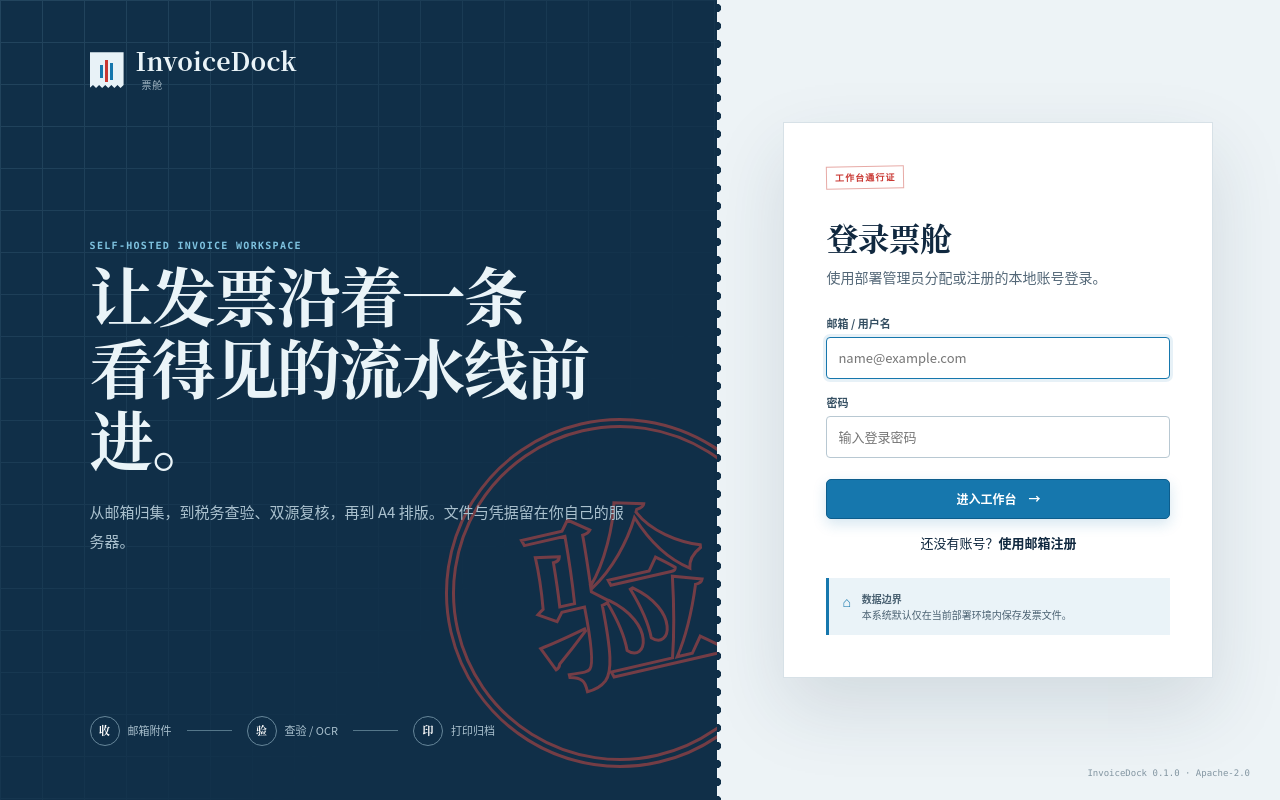
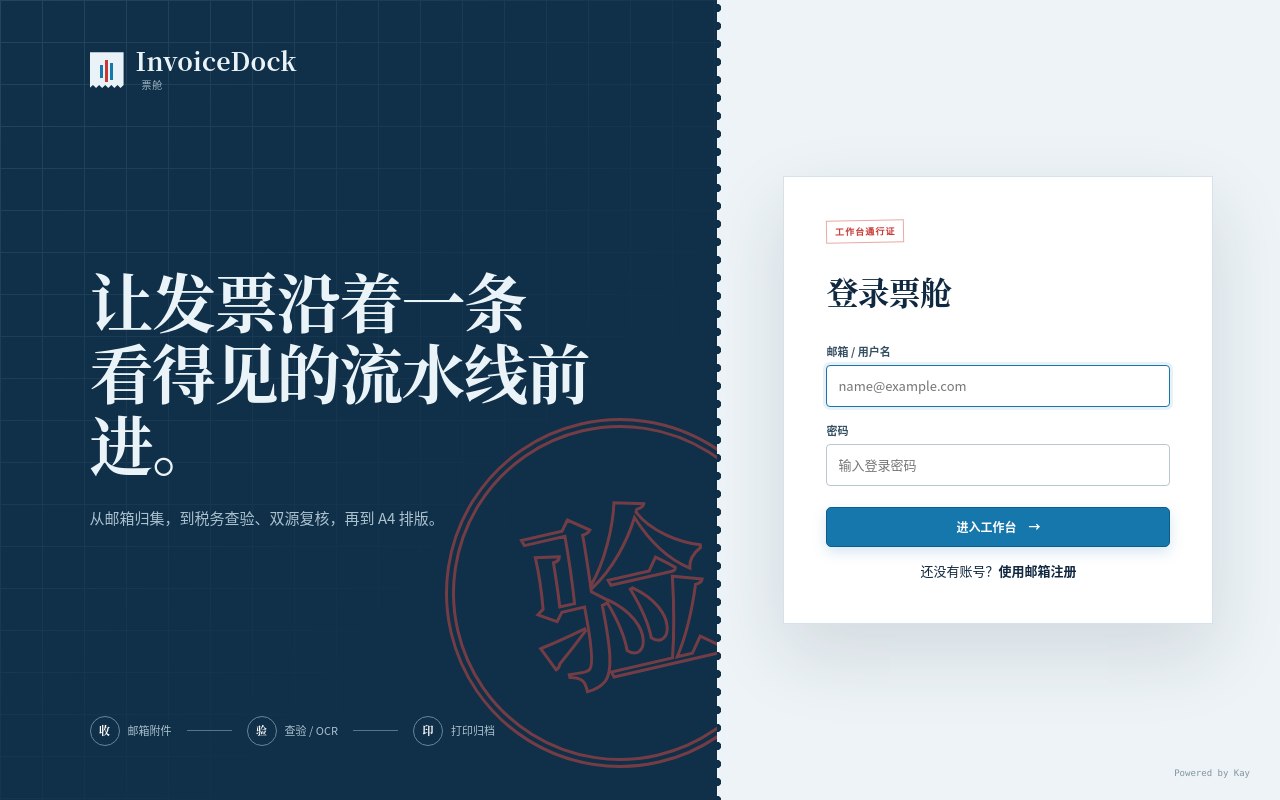
Before and after one commit to coobin/InvoiceDock, a FastAPI app: page /admin in a window 1280 px wide. Run offline with FastAPI, Linux system fonts and the light colour scheme.

Commit message:
Simplify public auth pages

```diff
--- a/app/static/app.css
+++ b/app/static/app.css
@@ -139,12 +139,6 @@ label input, label select, label textarea { display: block; margin-top: 5px; col
 .login-alt a { color: var(--ink); font-weight: 600; text-underline-offset: 3px; }
 .stack-form { display: flex; margin-top: 26px; flex-direction: column; gap: 15px; }
 .stack-form .button { margin-top: 6px; }
-.or { position: relative; margin: 24px 0; text-align: center; }
-.or::before { position: absolute; top: 50%; right: 0; left: 0; height: 1px; content: ""; background: var(--rule); }
-.or span { position: relative; padding: 0 10px; color: #81929e; background: #fff; font-size: 10px; }
-.privacy-note { display: flex; gap: 11px; margin-top: 25px; padding: 13px; color: #496071; background: var(--paper-blue); border-left: 3px solid var(--carbon); }
-.privacy-note > span { color: var(--carbon); }
-.privacy-note p { margin: 0; font-size: 10px; }
 .version { position: absolute; right: 30px; bottom: 22px; color: #8295a1; font: 9px var(--font-mono); }
 
 /* Dashboard */
--- a/app/templates/login.html
+++ b/app/templates/login.html
@@ -9,9 +9,8 @@
       <span><strong>InvoiceDock</strong><small>票舱</small></span>
     </a>
     <div class="login-copy">
-      <span class="eyebrow">SELF-HOSTED INVOICE WORKSPACE</span>
       <h1>让发票沿着一条<br>看得见的流水线前进。</h1>
-      <p>从邮箱归集，到税务查验、双源复核，再到 A4 排版。文件与凭据留在你自己的服务器。</p>
+      <p>从邮箱归集，到税务查验、双源复核，再到 A4 排版。</p>
     </div>
     <div class="mini-pipeline" aria-hidden="true">
       <span><b>收</b>邮箱附件</span><i></i><span><b>验</b>查验 / OCR</span><i></i><span><b>印</b>打印归档</span>
@@ -21,7 +20,6 @@
     <div class="login-card">
       <span class="ticket-label">工作台通行证</span>
       <h2>登录票舱</h2>
-      <p class="muted">使用部署管理员分配或注册的本地账号登录{% if oidc_enabled %}，也可通过组织身份服务（OIDC）登录{% endif %}。</p>
       <form method="post" action="/admin" class="stack-form">
         <input type="hidden" name="csrf_token" value="{{ csrf_token(request) }}">
         <input type="hidden" name="next" value="{{ next_path }}">
@@ -32,13 +30,8 @@
       {% if registration_enabled %}
       <p class="login-alt">还没有账号？<a href="/register">使用邮箱注册</a></p>
       {% endif %}
-      {% if oidc_enabled %}
-      <div class="or"><span>或</span></div>
-      <a class="button secondary wide" href="/auth/oidc/login">改用 OIDC 登录</a>
-      {% endif %}
-      <div class="privacy-note"><span>⌂</span><p><strong>数据边界</strong><br>本系统默认仅在当前部署环境内保存发票文件。</p></div>
     </div>
-    <small class="version">InvoiceDock {{ app_version }} · Apache-2.0</small>
+    <small class="version">Powered by Kay</small>
   </div>
 </section>
 {% endblock %}
--- a/app/templates/register.html
+++ b/app/templates/register.html
@@ -9,9 +9,8 @@
       <span><strong>InvoiceDock</strong><small>票舱</small></span>
     </a>
     <div class="login-copy">
-      <span class="eyebrow">SELF-HOSTED INVOICE WORKSPACE</span>
       <h1>让发票沿着一条<br>看得见的流水线前进。</h1>
-      <p>从邮箱归集，到税务查验、双源复核，再到 A4 排版。文件与凭据留在你自己的服务器。</p>
+      <p>从邮箱归集，到税务查验、双源复核，再到 A4 排版。</p>
     </div>
   </div>
   <div class="login-panel">
@@ -29,9 +28,8 @@
         <button class="button primary wide" type="submit">创建账号 <span>→</span></button>
       </form>
       <p class="login-alt">已有账号？<a href="/admin">返回登录</a></p>
-      <div class="privacy-note"><span>⌂</span><p><strong>数据边界</strong><br>本系统默认仅在当前部署环境内保存发票文件。</p></div>
     </div>
-    <small class="version">InvoiceDock {{ app_version }} · Apache-2.0</small>
+    <small class="version">Powered by Kay</small>
   </div>
 </section>
 {% endblock %}
```
